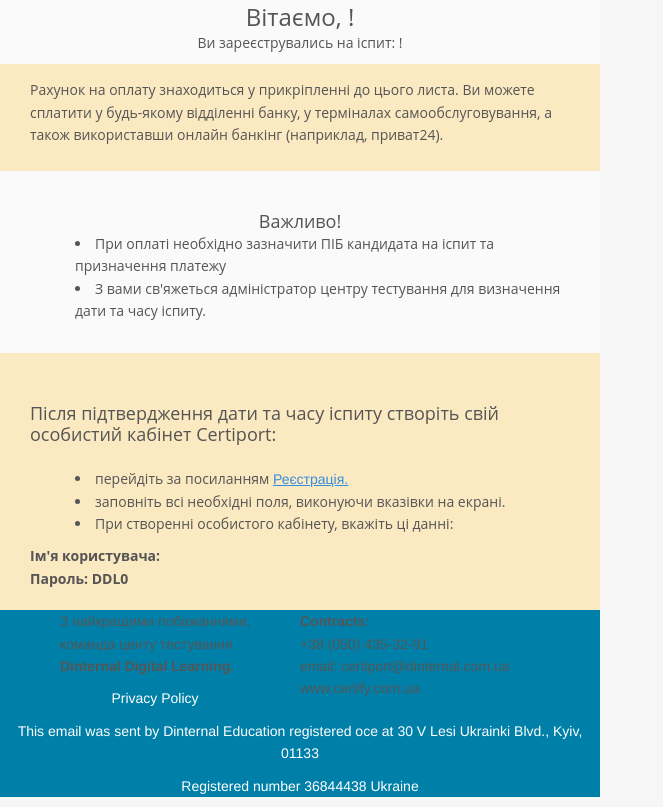
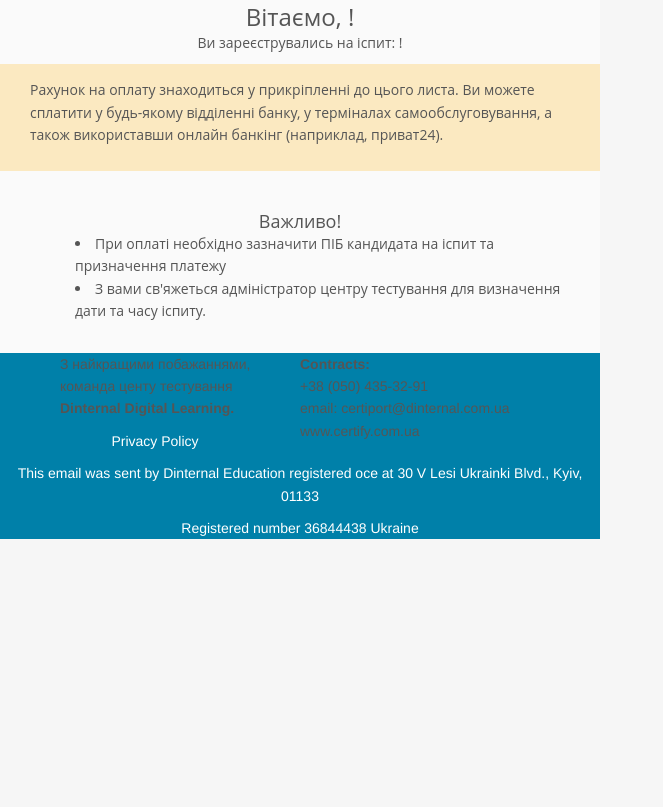
Before and after one commit to hamellton/certiport-js, a website: page certiport-backend/emails/receipt1/html.pug in a window 1280 px wide. Shown: the part 487-1294 px from the top of the page, without its empty margins (0-663 px from the left). After the commit the page ends 1036 px from the top, so only its background shows below. Drawn offline with nearby package versions, Linux system fonts and the light colour scheme; files that its build step writes are made by us from their sources.

Commit message:
delete 1 block in 1 latter(sendReceipt1ToEmail)

```diff
--- a/certiport-backend/emails/receipt1/html.pug
+++ b/certiport-backend/emails/receipt1/html.pug
@@ -265,20 +265,20 @@ html(xmlns='http://www.w3.org/1999/xhtml')
           li(style="font-family:'Open Sans'; text-align:left;") При оплаті необхідно зазначити ПІБ кандидата на іспит та призначення платежу
           li(style="font-family:'Open Sans'; text-align:left;") З вами св'яжеться адміністратор центру тестування для визначення дати та часу іспиту.
   .fon-text(style='background:#fbe9c1; color:#555555;')
-    center
-      div(style='width:90%;color:#555555; padding-top:10px; padding-bottom:10px;')
-        h3(style="color:#555555; font-family:'Open Sans'; text-align:left;") Після підтвердження дати та часу іспиту створіть свій особистий кабінет Certiport:
-        br
-        ul(style='text-align:left;')
-          li(style="color:#555555; font-family:'Open Sans'; text-align:left;")
-            | перейдіть за посиланням
-            a(href='https://www.certiport.com/portal/Pages/Registration.aspx') Реєстрація.
-          li(style="color:#555555; font-family:'Open Sans'; text-align:left;") заповніть всі необхідні поля, виконуючи вказівки на екрані.
-          li(style="color:#555555; font-family:'Open Sans'; text-align:left;") При створенні особистого кабінету, вкажіть ці данні:
-        p(style='text-align:left;')
-          strong(style="font-family:'Open Sans';") Ім'я користувача: #{useremail}
-          br
-          strong(style="font-family:'Open Sans';") Пароль: DDL0#{id}
+    //center
+    //  div(style='width:90%;color:#555555; padding-top:10px; padding-bottom:10px;')
+    //    h3(style="color:#555555; font-family:'Open Sans'; text-align:left;") Після підтвердження дати та часу іспиту створіть свій особистий кабінет Certiport:
+    //    br
+    //    ul(style='text-align:left;')
+    //      li(style="color:#555555; font-family:'Open Sans'; text-align:left;")
+    //        | перейдіть за посиланням
+    //        a(href='https://www.certiport.com/portal/Pages/Registration.aspx') Реєстрація.
+    //      li(style="color:#555555; font-family:'Open Sans'; text-align:left;") заповніть всі необхідні поля, виконуючи вказівки на екрані.
+    //      li(style="color:#555555; font-family:'Open Sans'; text-align:left;") При створенні особистого кабінету, вкажіть ці данні:
+    //    p(style='text-align:left;')
+    //      strong(style="font-family:'Open Sans';") Ім'я користувача: #{useremail}
+    //      br
+    //      strong(style="font-family:'Open Sans';") Пароль: DDL0#{id}
   .new-footer(style='background:#ffffff !important;')
     .left-block(style="width:40%; float:left; margin-left:10%; color:#555555; font-family:'Open Sans';")
       p
```
